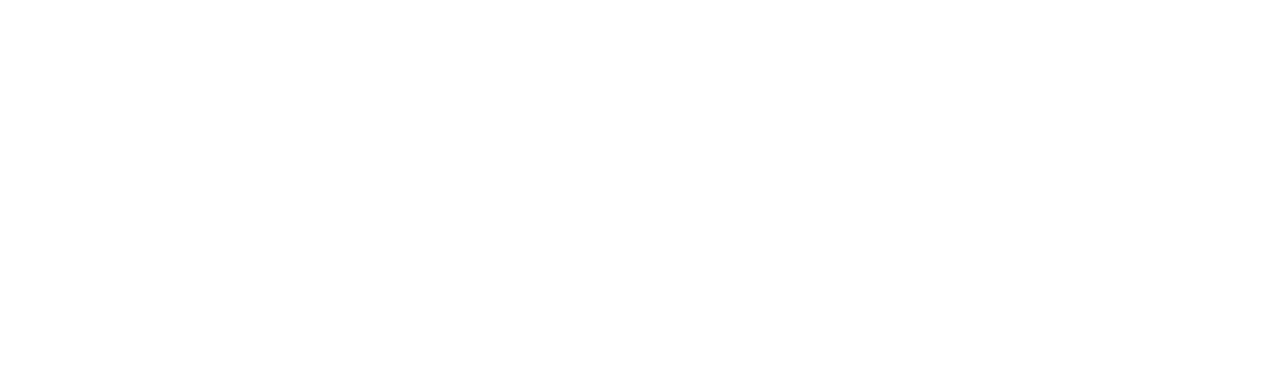
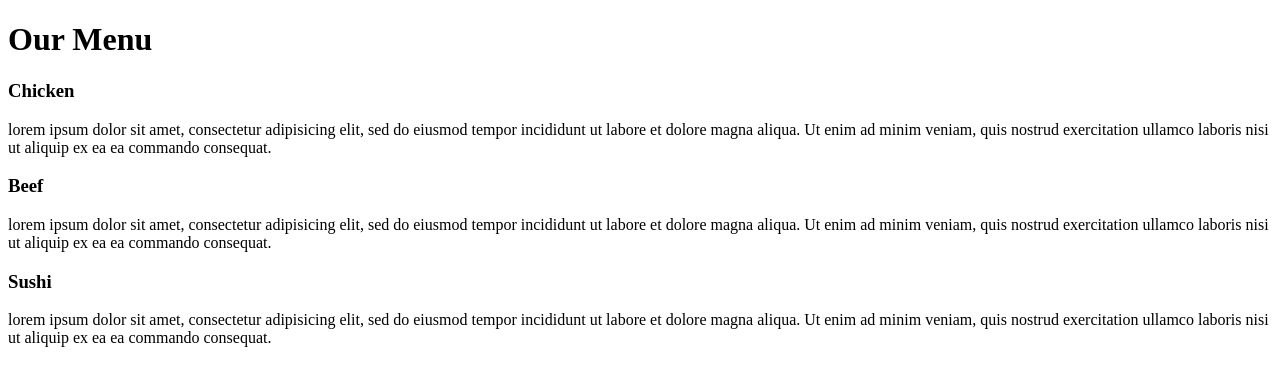
Before and after one commit to Mandyyun/coursera-test, a plain HTML site: page module2-solution/index.html in a window 1280 px wide. Drawn offline with Linux system fonts and the light colour scheme.

Commit message:
finish my work

```diff
--- a/module2-solution/index.html
+++ b/module2-solution/index.html
@@ -1,10 +1,32 @@
 <!DOCTYPE html>
-<HTML>
+<html>
 <head>
-<meta charset="utf8">
+  <meta charset="utf8">
 <title>module 2 assignment</title>
+<link rel="stylesheet" href="css">
 </head>
 <body>
-<h1></h1>
+<h1>Our Menu</h1>
+  <div class="col-lg-4 col-md-6 col-sm-12 ">
+    <div id="box">
+      <h3 id=title1>Chicken</h3>
+      <p>lorem ipsum dolor sit amet, consectetur adipisicing elit, sed do eiusmod tempor incididunt ut labore et dolore magna aliqua. Ut enim ad minim veniam, quis nostrud exercitation ullamco laboris nisi ut aliquip ex ea ea commando consequat.
+      </p>
+    </div>
+  </div>
+  <div class="col-lg-4 col-md-6 col-sm-12 ">
+    <div id="box">
+      <h3 id=title2>Beef</h3>
+      <p>lorem ipsum dolor sit amet, consectetur adipisicing elit, sed do eiusmod tempor incididunt ut labore et dolore magna aliqua. Ut enim ad minim veniam, quis nostrud exercitation ullamco laboris nisi ut aliquip ex ea ea commando consequat.
+      </p>
+    </div>
+  </div>
+  <div class="col-lg-4 col-md-12 col-sm-12">
+    <div id="box">
+      <h3 id=title3>Sushi</h3>
+      <p>lorem ipsum dolor sit amet, consectetur adipisicing elit, sed do eiusmod tempor incididunt ut labore et dolore magna aliqua. Ut enim ad minim veniam, quis nostrud exercitation ullamco laboris nisi ut aliquip ex ea ea commando consequat.
+      </p>
+    </div>
+</div>
 </body>
-</HTML>
+</html>
```
Also changed, not shown: 2 other files.
